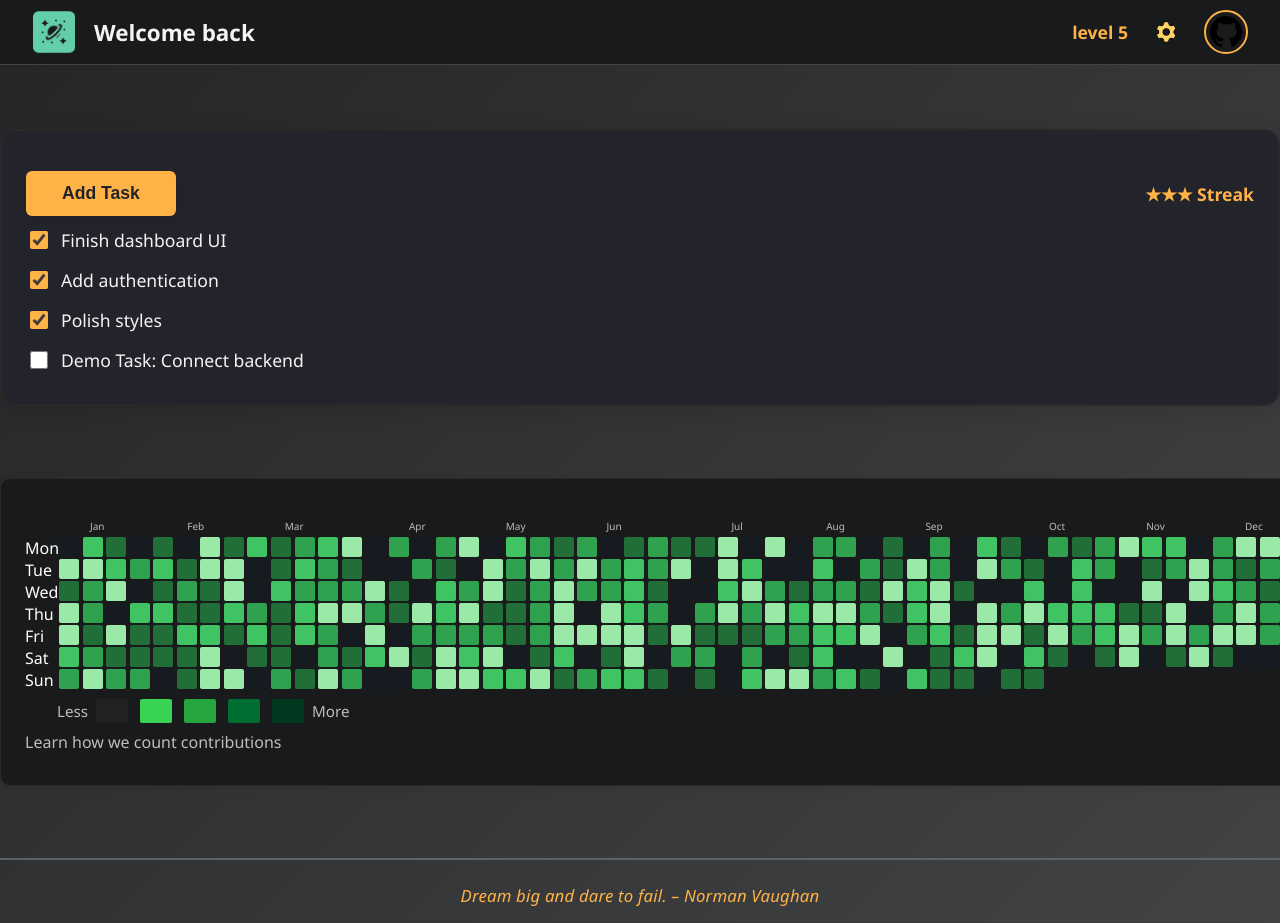
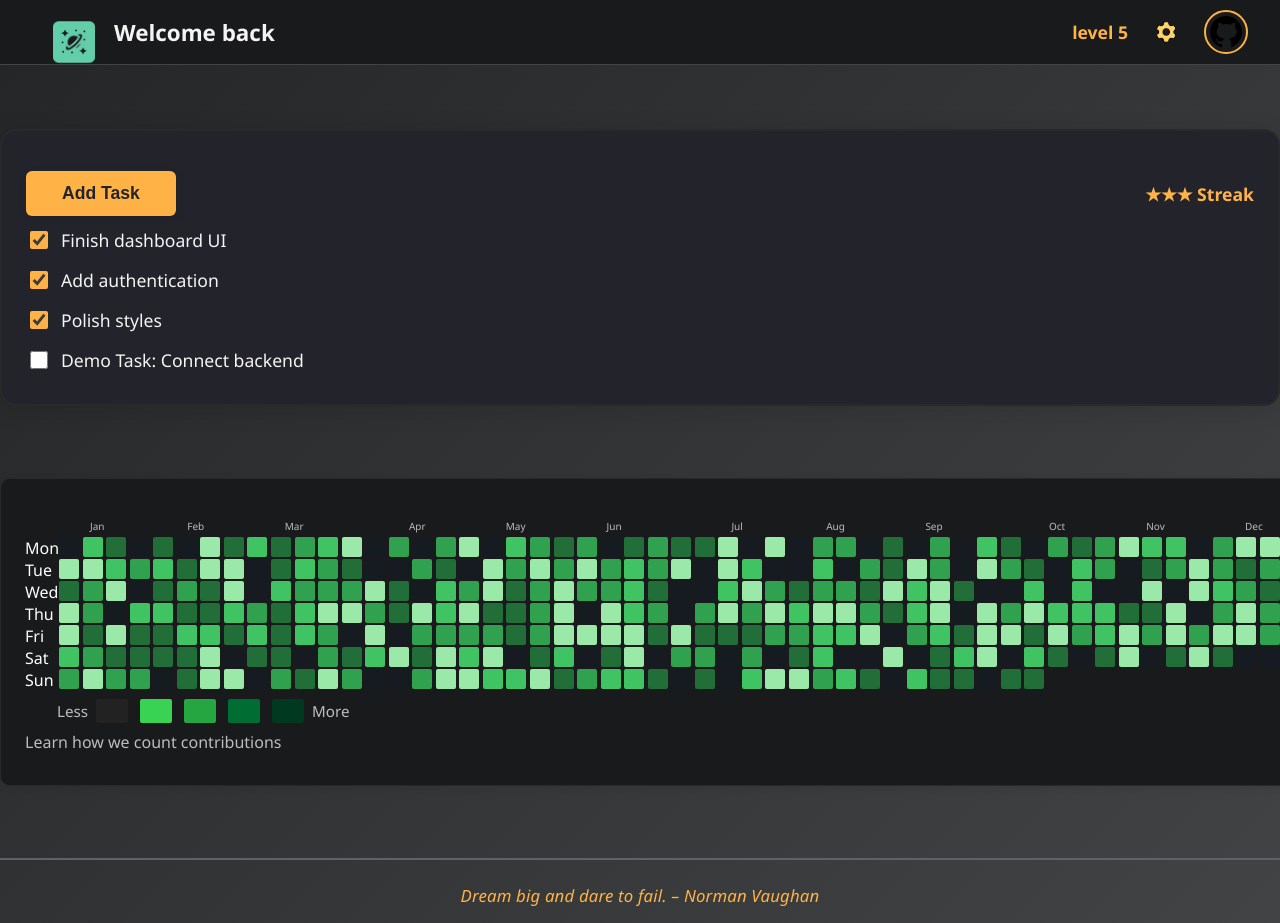
Before and after one commit to ninja2482k/focus, a plain HTML site: page dashboard.html in a window 1280 px wide. Shown: the top 923 px of the page. Drawn offline with Linux system fonts and the light colour scheme.

Commit message:
Update logo positioning to use absolute positioning with margin

```diff
--- a/style.css
+++ b/style.css
@@ -10,9 +10,9 @@ body {
 
 /* ===== LOGO STYLES ===== */
 .logo {
-  position: fixed;
-  top: 20px;
-  left: 20px;
+  position: absolute;
+  margin-top: 20px;
+  margin-left: 20px;
   z-index: 1000;
 }
 
```
